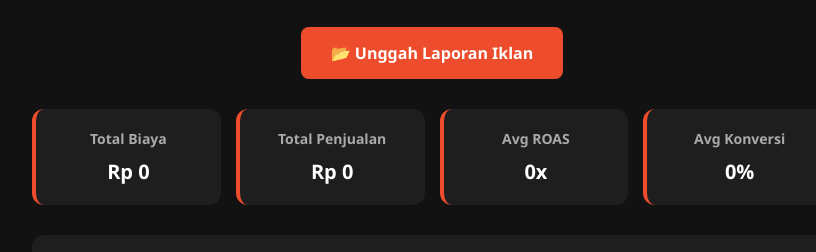
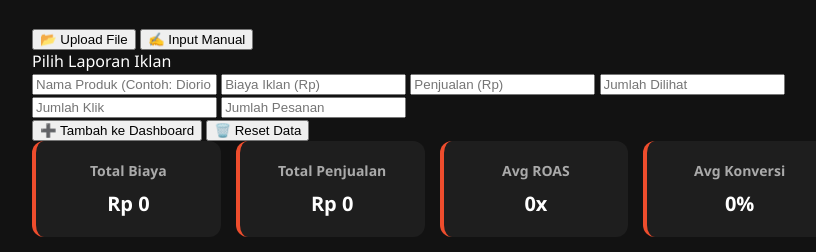
Before and after one commit to zeraX23/optimasi-iklan, a plain HTML site: page index.html in a window 1280 px wide. Shown: the part 131-383 px from the top of the page, without its empty margins (208-1024 px from the left). Drawn offline with nearby package versions, Linux system fonts and the light colour scheme.

Commit message:
Refactor input sections and clean up comments
Removed comments and updated labels for file upload and manual input sections.

```diff
--- a/index.html
+++ b/index.html
@@ -8,7 +8,6 @@
     <link rel="manifest" href="manifest.json">
     <meta name="theme-color" content="#EE4D2D">
 
-    <!-- Pustaka Standar Industri 2026 untuk Data di Browser -->
     <script src="https://cdn.jsdelivr.net/npm/xlsx/dist/xlsx.full.min.js"></script>
     <script src="https://cdn.jsdelivr.net/npm/chart.js"></script>
 </head>
@@ -19,9 +18,32 @@
             <p>Sistem Pemrosesan Edge (100% Offline)</p>
         </header>
 
-        <div class="upload-section">
+        <!-- Navigasi Mode Input -->
+        <div class="tabs">
+            <button id="btnTabUpload" class="tab-btn active">📂 Upload File</button>
+            <button id="btnTabManual" class="tab-btn">✍️ Input Manual</button>
+        </div>
+
+        <!-- Mode 1: Upload File -->
+        <div id="uploadSection" class="input-section active-section">
             <input type="file" id="fileInput" accept=".csv, .xlsx, .xls">
-            <label for="fileInput" class="upload-btn">📂 Unggah Laporan Iklan</label>
+            <label for="fileInput" class="action-btn">Pilih Laporan Iklan</label>
+        </div>
+
+        <!-- Mode 2: Input Manual -->
+        <div id="manualSection" class="input-section">
+            <form id="manualForm">
+                <div class="form-grid">
+                    <input type="text" id="m_nama" placeholder="Nama Produk (Contoh: Diorio Pants)" required>
+                    <input type="number" id="m_biaya" placeholder="Biaya Iklan (Rp)" required>
+                    <input type="number" id="m_penjualan" placeholder="Penjualan (Rp)" required>
+                    <input type="number" id="m_dilihat" placeholder="Jumlah Dilihat" required>
+                    <input type="number" id="m_klik" placeholder="Jumlah Klik" required>
+                    <input type="number" id="m_pesanan" placeholder="Jumlah Pesanan" required>
+                </div>
+                <button type="submit" class="action-btn submit-btn">➕ Tambah ke Dashboard</button>
+                <button type="button" id="btnReset" class="action-btn reset-btn">🗑️ Reset Data</button>
+            </form>
         </div>
 
         <!-- Dashboard KPI -->
@@ -40,11 +62,8 @@
 
     <script src="app.js"></script>
     <script>
-        // Registrasi Service Worker untuk kapabilitas Offline
         if ('serviceWorker' in navigator) {
-            navigator.serviceWorker.register('sw.js')
-                .then(() => console.log("Service Worker Terdaftar - Aplikasi siap offline."))
-                .catch(err => console.log("Service Worker Gagal:", err));
+            navigator.serviceWorker.register('sw.js').catch(err => console.log(err));
         }
     </script>
 </body>
```
